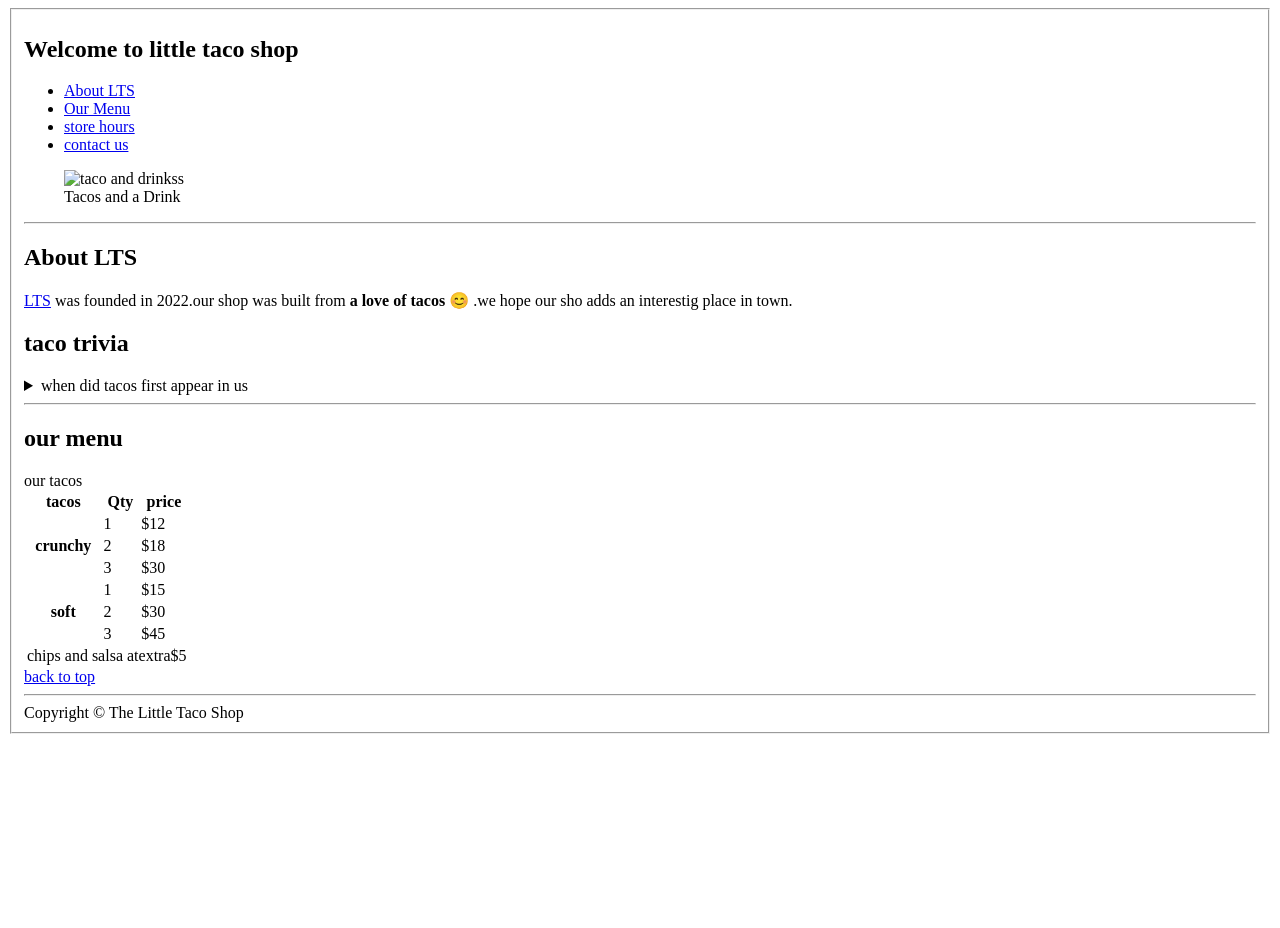
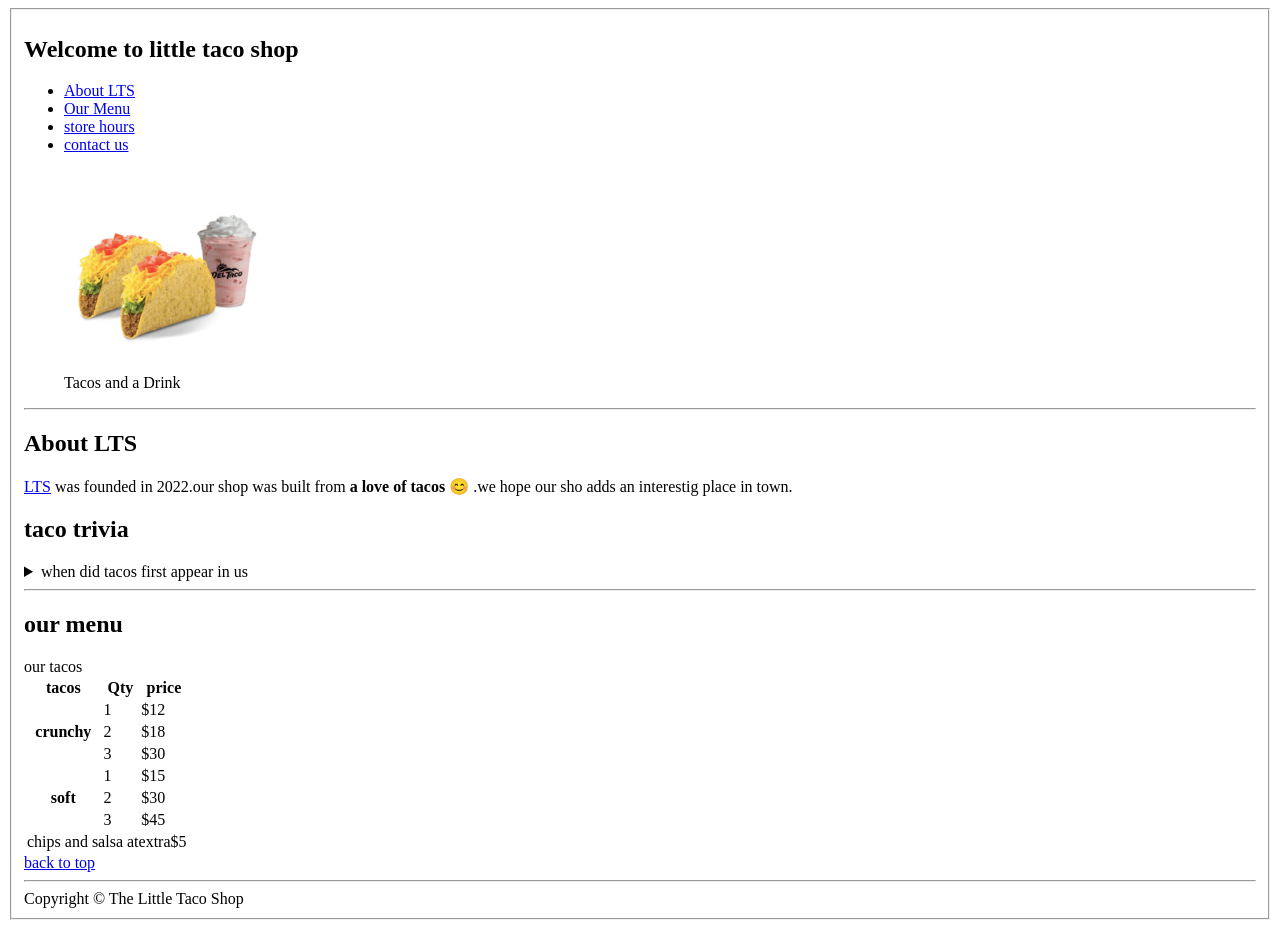
Before and after one commit to yellowamit/projectShop-old-, a plain HTML site: page projectShop/index.html in a window 1280 px wide. Before the commit the page ends 800 px from the top, so only its background shows below. Drawn offline with Linux system fonts and the light colour scheme; the site is published under a folder, as on GitHub Pages, so addresses that start at the root find nothing.

Commit message:
Update index.html bug

```diff
--- a/projectShop/index.html
+++ b/projectShop/index.html
@@ -30,7 +30,7 @@
             </nav>
 
             <figure>
-                <img src="/images/taco and driknks.png" alt="taco and drinkss" width="200px">
+                <img src="images/taco and driknks.png" alt="taco and drinkss" width="200px">
                 <figcaption>Tacos and a Drink</figcaption>
             </figure>
             <hr>
```
